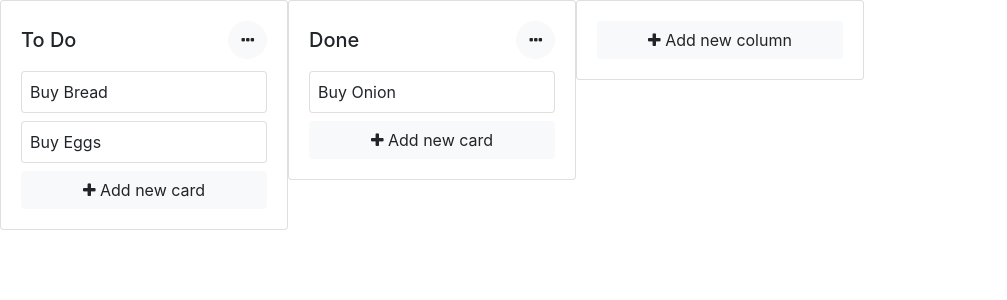
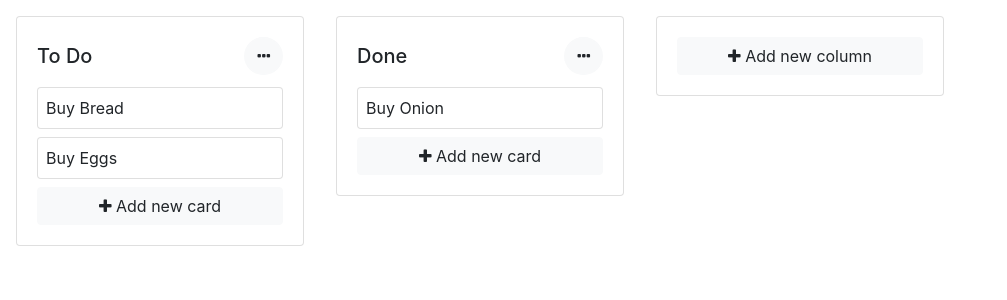
Before and after one commit to TatianaFomina/task-manager, an Angular app: page / in a window 1280 px wide. Shown: the top 300 px of the page, without its empty margins (0-1007 px from the left). Built offline with nearby package versions, Linux system fonts and the light colour scheme.

Commit message:
Update styles

```diff
--- a/src/app/app.component.html
+++ b/src/app/app.component.html
@@ -1,11 +1,12 @@
 <div cdkDropListGroup>
   <ng-container *ngFor="let column of columns">
-    <app-column [data]="column" (cardDrop)="drop($event)" (delete)="deleteColumn($event)">
+    <app-column [data]="column" (cardDrop)="drop($event)" (delete)="deleteColumn($event)" class="single-column">
     </app-column>
   </ng-container>
-  <div class="card new-column-form">
+  <div class="card new-column-form single-column">
     <div class="card-body">
-      <app-new-item-form itemType="column" (submit)="addColumn($event)"></app-new-item-form>
+      <app-new-item-form itemType="column" (submit)="addColumn($event)">
+      </app-new-item-form>
     </div>
   </div>
 </div>
--- a/src/app/app.component.scss
+++ b/src/app/app.component.scss
@@ -6,3 +6,7 @@
   height: fit-content;
   min-width: 18rem;
 }
+
+.single-column {
+  margin: 1rem;
+}
--- a/src/app/components/new-item-form/new-item-form.component.ts
+++ b/src/app/components/new-item-form/new-item-form.component.ts
@@ -73,7 +73,6 @@ export class NewItemFormComponent implements OnInit, OnDestroy {
 
   @HostListener('document:click', ['$event'])
   onDocumentClick(event) {
-    debugger
     if (!this.eRef.nativeElement.contains(event.target)) {
       this.disableEditing();
     }
--- a/src/app/components/title-editor/title-editor.component.html
+++ b/src/app/components/title-editor/title-editor.component.html
@@ -9,8 +9,9 @@
     type="text"
     placeholder="List Title"
     class="title-input form-control"
+    [class.valid]="control.valid"
     [formControl]="control"
-    (focusout)="save()"
+    (focusout)="focusout()"
     (keyup.enter)="save()"
     [class.is-invalid]="control.invalid"
   >
--- a/src/app/components/title-editor/title-editor.component.scss
+++ b/src/app/components/title-editor/title-editor.component.scss
@@ -5,6 +5,18 @@
 
   .title-input {
     box-shadow: none;
+
+    line-height: 1.2;
+
+    padding: 0 1;
+    height: 2rem;
+  }
+
+  .title-input.valid {
+    font-weight: 500;
+    font-size: 1.25rem;
+    padding: 0;
+
   }
 
   h5 {
--- a/src/app/components/title-editor/title-editor.component.ts
+++ b/src/app/components/title-editor/title-editor.component.ts
@@ -26,6 +26,8 @@ export class TitleEditorComponent implements ControlValueAccessor, OnInit {
     return this.control.value;
   }
 
+  private prevValue: string;
+
   @ViewChild('input') inputElement: ElementRef;
 
   constructor(private cd: ChangeDetectorRef) { }
@@ -36,6 +38,14 @@ export class TitleEditorComponent implements ControlValueAccessor, OnInit {
   @HostListener('click') onClick() {
     if (this.control.touched && this.control.invalid) { return; }
     this.enableEditing();
+  }
+
+  focusout() {
+    if (this.control.invalid) {
+      this.onChange(this.prevValue);
+      this.control.setValue(this.prevValue);
+    }
+    this.save();
   }
 
   save() {
@@ -51,8 +61,8 @@ export class TitleEditorComponent implements ControlValueAccessor, OnInit {
   }
 
   writeValue(value: any): void {
+    this.prevValue = value;
     this.control.setValue(value);
-
   }
 
   private onTouched = () => { };
```
